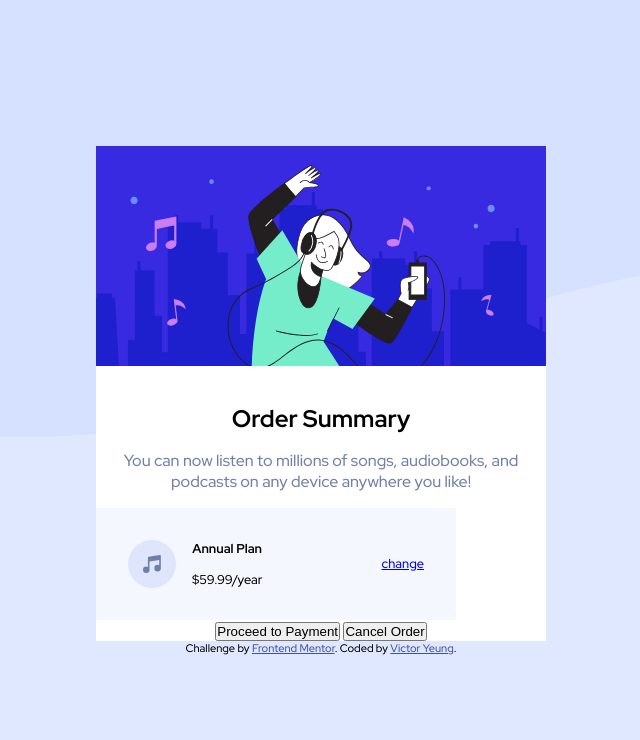
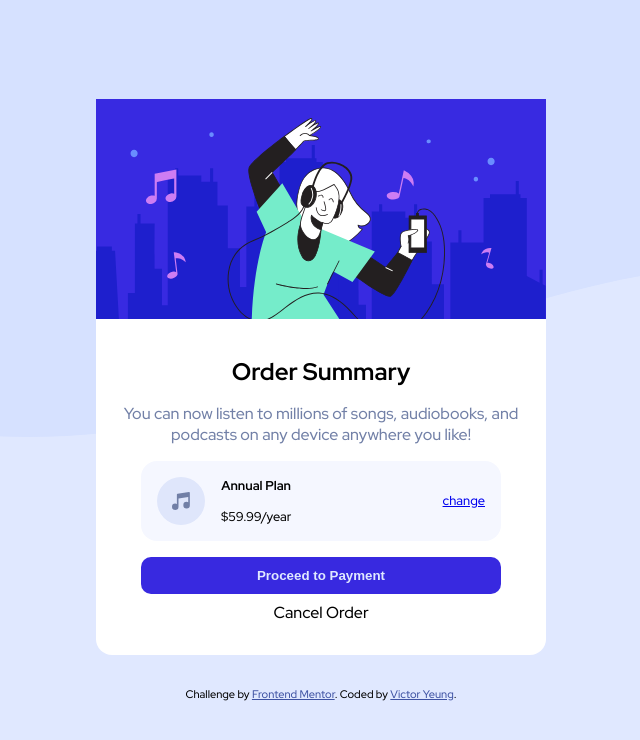
Before and after one commit to VictorYeung0725/victor-order-summary-component-main, a plain HTML site: page index.html in a window 1280 px wide. Shown: the whole page, without its empty margins (319-959 px from the left). Drawn offline with Linux system fonts and the light colour scheme.

Commit message:
ugly version finished

```diff
--- a/index.html
+++ b/index.html
@@ -42,8 +42,8 @@
             </div>
 
             <div class="process">
-              <button>Proceed to Payment</button>
-              <button>Cancel Order</button>
+              <button class="proceed">Proceed to Payment</button>
+              <button class="cancel">Cancel Order</button>
             </div>
 
         </div>
--- a/style.css
+++ b/style.css
@@ -37,10 +37,8 @@ body {
   width:28.125rem;
   /* margin-bottom: 2rem; */
   background-color: white;
-}
-
-.main {
-
+  border-radius: 16px;
+  margin-bottom: 2rem;
 }
 
 .summary {
@@ -57,18 +55,23 @@ body {
 
 .payment {
   width:80%;
+  margin: 0 auto;
   display: flex;
   justify-content: space-between;
   align-items: center;
-  padding:2rem;
+  padding:1rem;
   font-size: 0.8rem;
-  background-color: var(--very-pale-blue)
+  background-color: var(--very-pale-blue);
+  border-radius: 16px;
+  margin-bottom: 1rem;
 }
 .payment a {
   font-size: 0.8rem;
+  cursor: pointer;
 }
 .plan {
   display: flex;
+
 }
 
 .detail{
@@ -77,3 +80,32 @@ body {
   justify-content: space-between;
   padding-left: 1rem;
 }
+
+.process {
+  display: flex;
+  flex-direction: column;
+  border-radius: 16px;
+  width: 80%;
+  margin: 0 auto;
+}
+
+.proceed{
+  width: 100%;
+  border-radius: 10px;
+  border: none;
+  background-color: var(--bright-blue);
+  color: var(--pale-blue);
+  padding: 0.7rem;
+  font-weight: var(--fw-exbold);
+  cursor: pointer;
+}
+
+.cancel{
+  margin-top: 0.5rem;
+  border:none;
+  background-color: var(----desaturated-blue);
+  font-size: var(--fw-regular);
+  cursor: pointer;
+  margin-bottom: 2rem;
+  font: var(--fw-regular);
+}
```
